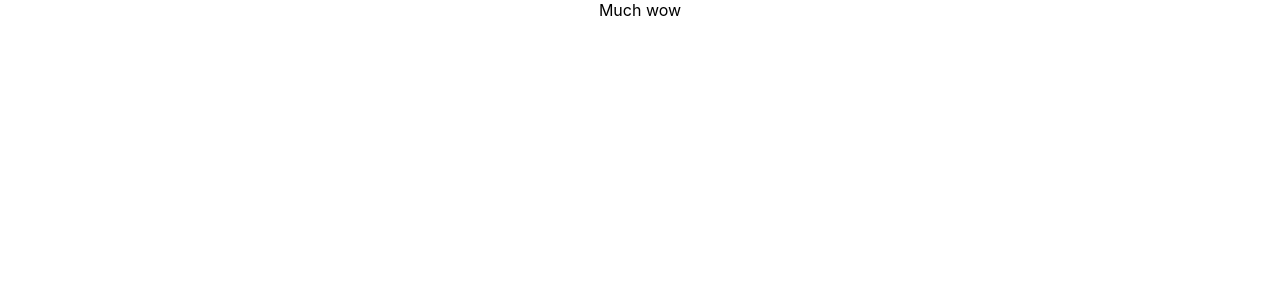
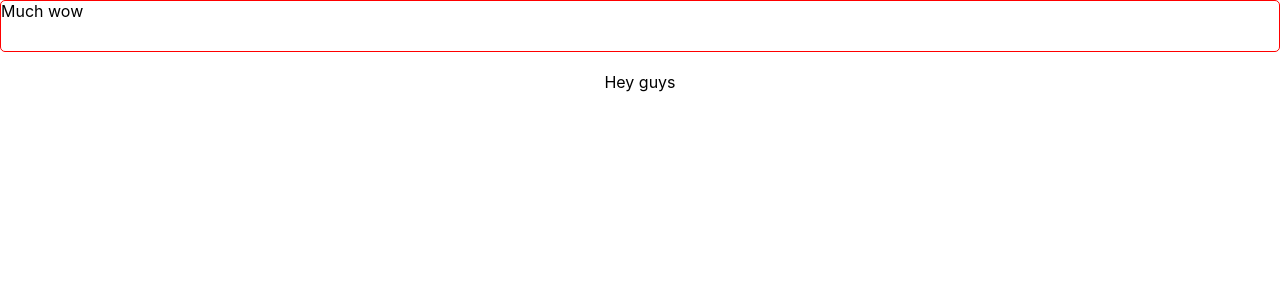
Before and after one commit to TienPhanDev/e.Create, a React (Create React App) app: page / in a window 1280 px wide. Shown: the top 300 px of the page. Built offline with nearby package versions, Linux system fonts and the light colour scheme.

Commit message:
working on the fe

```diff
--- a/src/App.js
+++ b/src/App.js
@@ -1,12 +1,15 @@
 import React from 'react';
 import './App.css';
-import Header from './components/Header/Header';
+import Header from './containers/Header'
+import Body from './containers/Body';
 
 
 function App() {
   return (
     <div className="App">
-      <Header/>
+      <Header />
+      <br></br>
+      <Body />
     </div>
   );
 }
--- /dev/null
+++ b/src/Header.css
@@ -0,0 +1,6 @@
+.Header-container {
+    display: flex;
+    height: 50px;
+    border-radius: 5px;
+    border: 1px solid red;
+}
--- /dev/null
+++ b/src/components/Event.js
@@ -0,0 +1,9 @@
+import React, { Component } from 'react'
+
+export default function Event() {
+    return (
+        <div>
+            Hey guys
+        </div>
+    )
+}
--- /dev/null
+++ b/src/containers/Body.js
@@ -0,0 +1,13 @@
+import React, { Component } from 'react'
+import Event from '../components/Event'
+
+
+export default class Body extends Component {
+    render() {
+        return (
+            <div className="body-container">
+                <Event />
+            </div>
+        )
+    }
+}
--- a/src/components/Header/Header.js
+++ b/src/containers/Header.js
@@ -1,9 +1,10 @@
 import React, { Component } from 'react'
+import '../Header.css'
 
 export default class Header extends Component {
     render() {
         return (
-            <div>
+            <div className="Header-container">
                 Much wow
             </div>
         )
```
